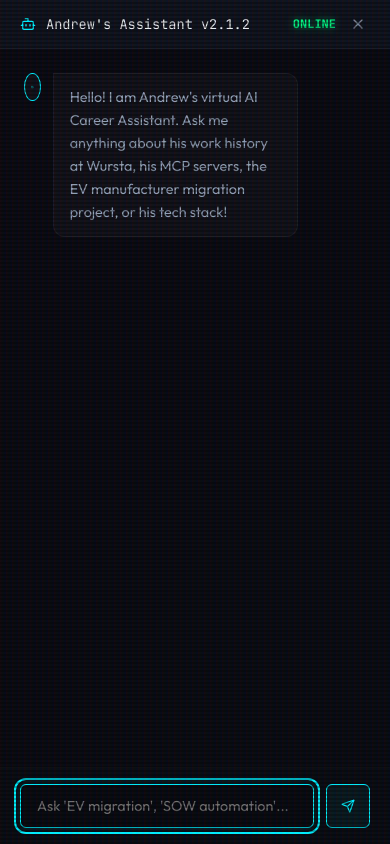
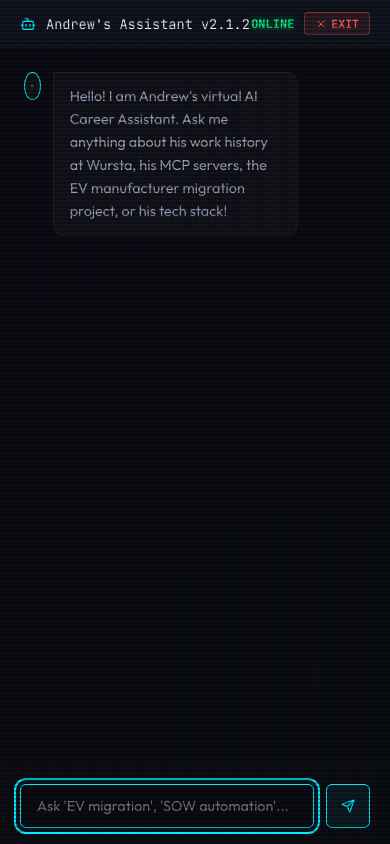
Before and after one commit to asbaxter/portfolio-site, a React (Vite) app: page / in a window 390 px wide. Both pictures are taken after a click on the button 342 px from the left and 796 px from the top of the page. Built offline with nearby package versions, Linux system fonts and the light colour scheme.

Commit message:
fix(mobile): resolve visual viewport height scaling, disable height animations, and add chatbot exit button

```diff
--- a/src/App.jsx
+++ b/src/App.jsx
@@ -50,7 +50,7 @@ export default function App() {
     const handleViewportChange = () => {
       if (window.visualViewport) {
         setViewportHeight(`${window.visualViewport.height}px`);
-        if (window.scrollY !== 0) {
+        if (window.scrollY !== 0 || window.visualViewport.offsetTop !== 0) {
           window.scrollTo(0, 0);
         }
       }
--- a/src/components/Dashboard.css
+++ b/src/components/Dashboard.css
@@ -1163,7 +1163,7 @@
 @media (max-width: 768px) {
   .floating-chat-window {
     width: 100vw !important;
-    height: 100dvh !important;
+    height: 100%;
     position: fixed !important;
     top: 0 !important;
     left: 0 !important;
@@ -1173,5 +1173,6 @@
     border: none !important;
     margin: 0 !important;
     z-index: 99999 !important;
+    transition: none !important;
   }
 }
--- a/src/components/Dashboard.jsx
+++ b/src/components/Dashboard.jsx
@@ -78,7 +78,7 @@ export default function Dashboard({ onActivateCli, isChatOpen, setIsChatOpen })
     const handleViewportChange = () => {
       if (window.visualViewport) {
         setViewportHeight(`${window.visualViewport.height}px`);
-        if (window.scrollY !== 0) {
+        if (window.scrollY !== 0 || window.visualViewport.offsetTop !== 0) {
           window.scrollTo(0, 0);
         }
       }
@@ -174,6 +174,15 @@ export default function Dashboard({ onActivateCli, isChatOpen, setIsChatOpen })
     if (!chatInput.trim()) return;
 
     const userText = chatInput.trim();
+    const cleanUserText = userText.toLowerCase();
+
+    // Support verbal exit commands to close chatbot
+    if (cleanUserText === 'exit' || cleanUserText === 'close' || cleanUserText === 'quit') {
+      setIsChatOpen(false);
+      setChatInput('');
+      return;
+    }
+
     const newMessages = [...messages, { sender: 'user', text: userText }];
     setMessages(newMessages);
     setChatInput('');
@@ -507,12 +516,26 @@ export default function Dashboard({ onActivateCli, isChatOpen, setIsChatOpen })
                 <span className="chat-status neon-text-green">ONLINE</span>
                 <button
                   type="button"
-                  className="chatbot-mobile-close"
+                  className="terminal-exit-btn"
                   onClick={() => setIsChatOpen(false)}
-                  aria-label="Close Assistant Chat"
-                  style={{ background: 'none', border: 'none', color: 'var(--text-secondary)', cursor: 'pointer', padding: '4px', display: 'flex', alignItems: 'center', justifyContent: 'center' }}
+                  aria-label="Exit Chatbot"
+                  style={{
+                    background: 'rgba(255, 95, 86, 0.1)',
+                    border: '1px solid rgba(255, 95, 86, 0.4)',
+                    color: '#ff5f56',
+                    fontFamily: 'var(--font-mono)',
+                    fontSize: '0.72rem',
+                    padding: '3px 10px',
+                    borderRadius: '4px',
+                    cursor: 'pointer',
+                    textTransform: 'uppercase',
+                    fontWeight: 'bold',
+                    display: 'flex',
+                    alignItems: 'center',
+                    gap: '4px'
+                  }}
                 >
-                  <CloseIcon size={16} />
+                  <CloseIcon size={12} /> Exit
                 </button>
               </div>
             </div>
--- a/src/components/Terminal.css
+++ b/src/components/Terminal.css
@@ -164,16 +164,18 @@
     top: 0 !important;
     left: 0 !important;
     width: 100vw !important;
-    height: 100dvh !important;
+    height: 100%;
     z-index: 9999 !important;
     background: #080a0f !important;
+    transition: none !important;
   }
 
   .terminal-container {
-    height: 100dvh !important;
-    max-height: 100dvh !important;
+    height: 100% !important;
+    max-height: 100% !important;
     border: none !important;
     border-radius: 0 !important;
+    transition: none !important;
   }
 
   .terminal-body {
```
